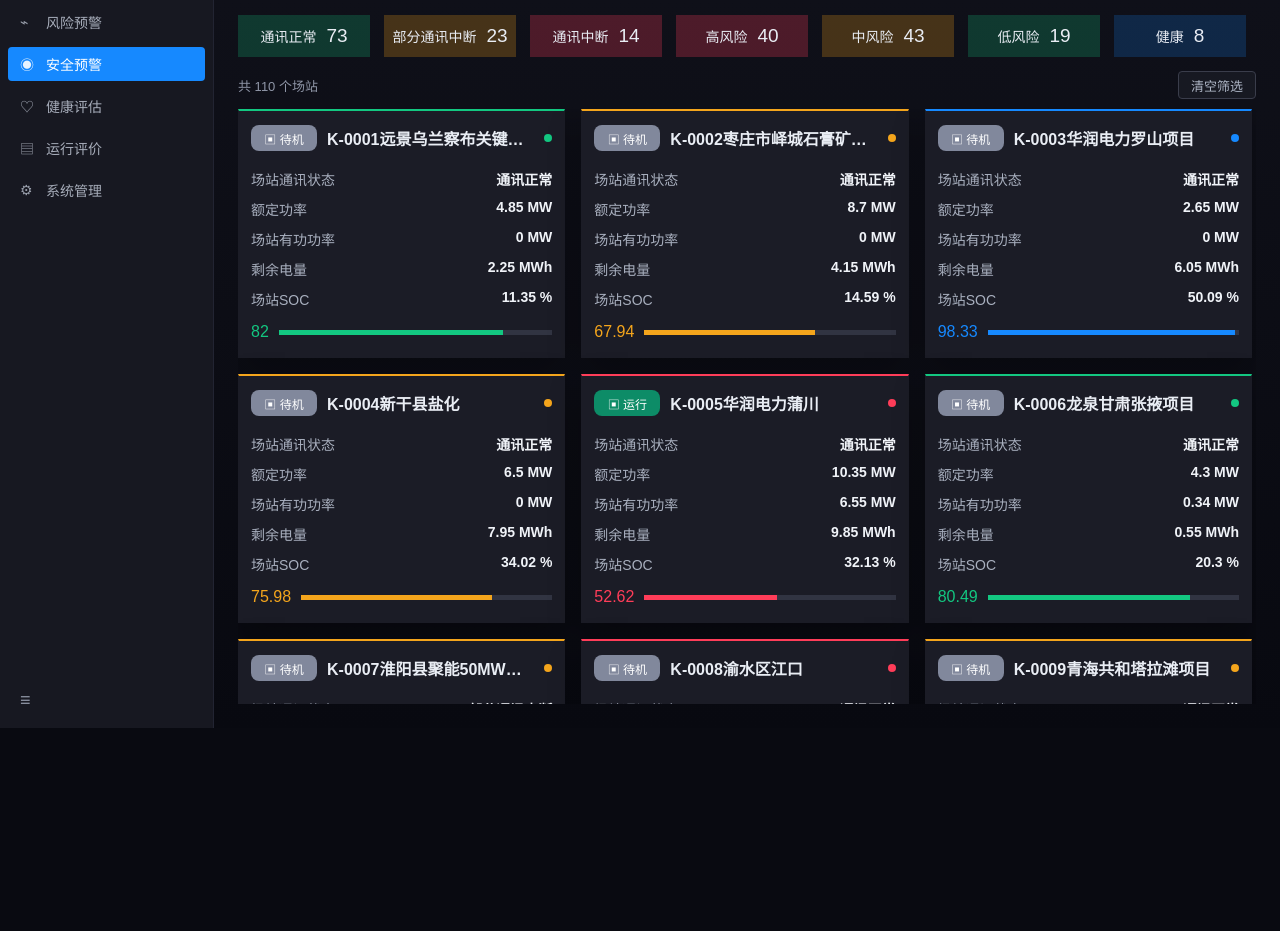
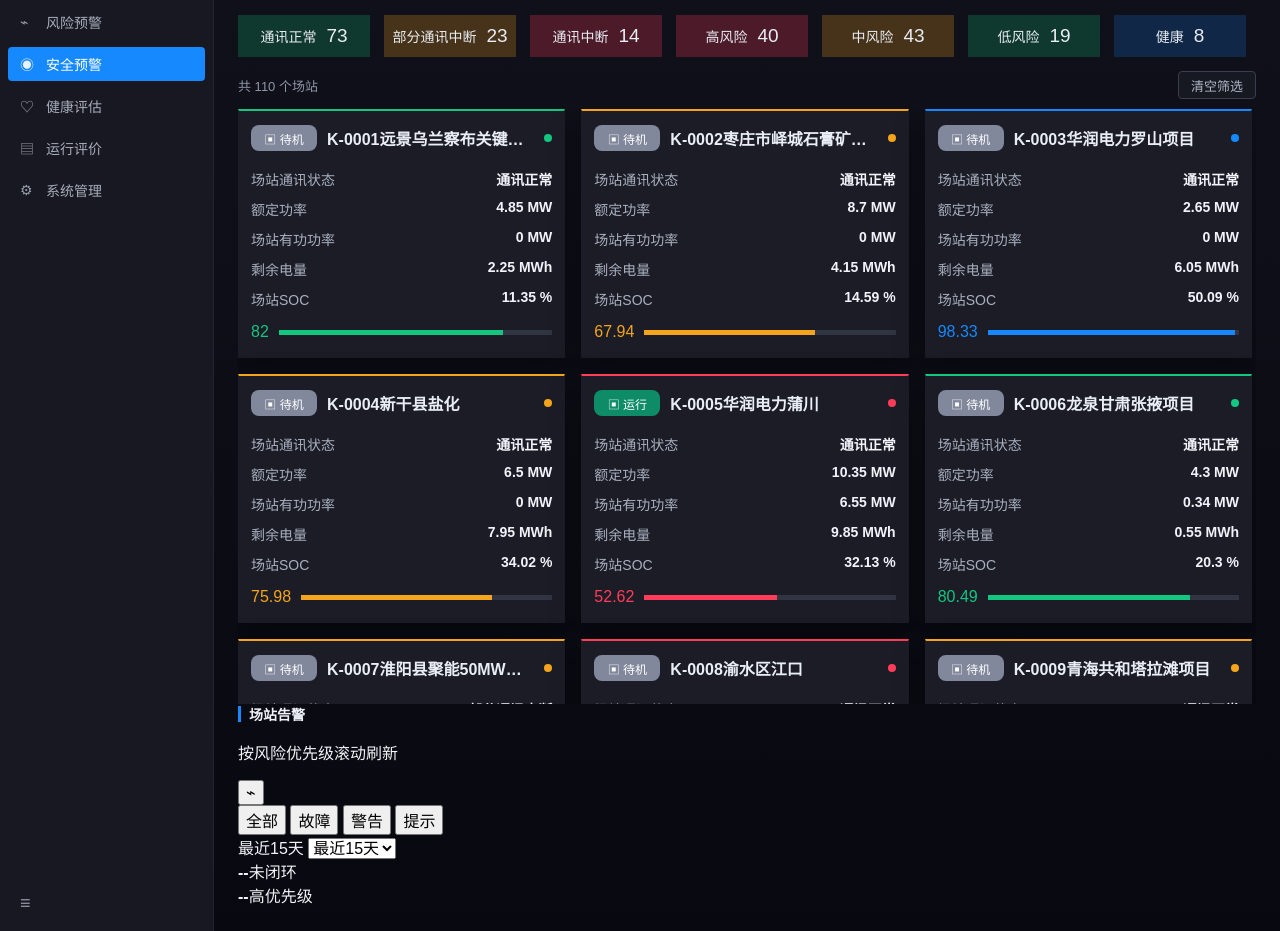
Before and after one commit to hannah-zhi/cloud_safety_system, a plain HTML site: page index.html in a window 1280 px wide. Shown: the part 101-1032 px from the top of the page. Before the commit the page ends 829 px from the top, so only its background shows below. Drawn offline with Linux system fonts and the light colour scheme.

Commit message:
Update safety warning UI: index.html

```diff
--- a/index.html
+++ b/index.html
@@ -67,12 +67,45 @@
             </div>
           </div>
 
-          <div class="status-row" id="statusFilters" aria-label="状态筛选"></div>
-          <div class="result-meta">
-            <span id="resultText">共 110 个场站</span>
-            <button id="clearFilterBtn" type="button">清空筛选</button>
+          <div class="home-grid">
+            <div class="station-workbench">
+              <div class="status-row" id="statusFilters" aria-label="状态筛选"></div>
+              <div class="result-meta">
+                <span id="resultText">共 110 个场站</span>
+                <button id="clearFilterBtn" type="button">清空筛选</button>
+              </div>
+              <div id="stationGrid" class="station-grid" aria-live="polite"></div>
+            </div>
+
+            <aside class="alarm-panel" aria-label="场站告警">
+              <div class="alarm-head">
+                <div>
+                  <div class="panel-title"><span></span>场站告警</div>
+                  <p>按风险优先级滚动刷新</p>
+                </div>
+                <button class="alarm-filter-btn" type="button" aria-label="筛选告警">⌁</button>
+              </div>
+              <div class="alarm-tabs" id="alarmTabs">
+                <button class="active" data-type="all" type="button">全部</button>
+                <button data-type="fault" type="button">故障</button>
+                <button data-type="warning" type="button">警告</button>
+                <button data-type="tip" type="button">提示</button>
+              </div>
+              <label class="alarm-range">
+                <span>最近15天</span>
+                <select aria-label="告警时间范围">
+                  <option>最近15天</option>
+                  <option>最近7天</option>
+                  <option>最近30天</option>
+                </select>
+              </label>
+              <div class="alarm-summary">
+                <div><strong id="alarmTotal">--</strong><span>未闭环</span></div>
+                <div><strong id="alarmCritical">--</strong><span>高优先级</span></div>
+              </div>
+              <div id="alarmList" class="alarm-list"></div>
+            </aside>
           </div>
-          <div id="stationGrid" class="station-grid" aria-live="polite"></div>
         </section>
 
         <section id="detailView" class="view detail-view" aria-label="单站安全详情">
```
